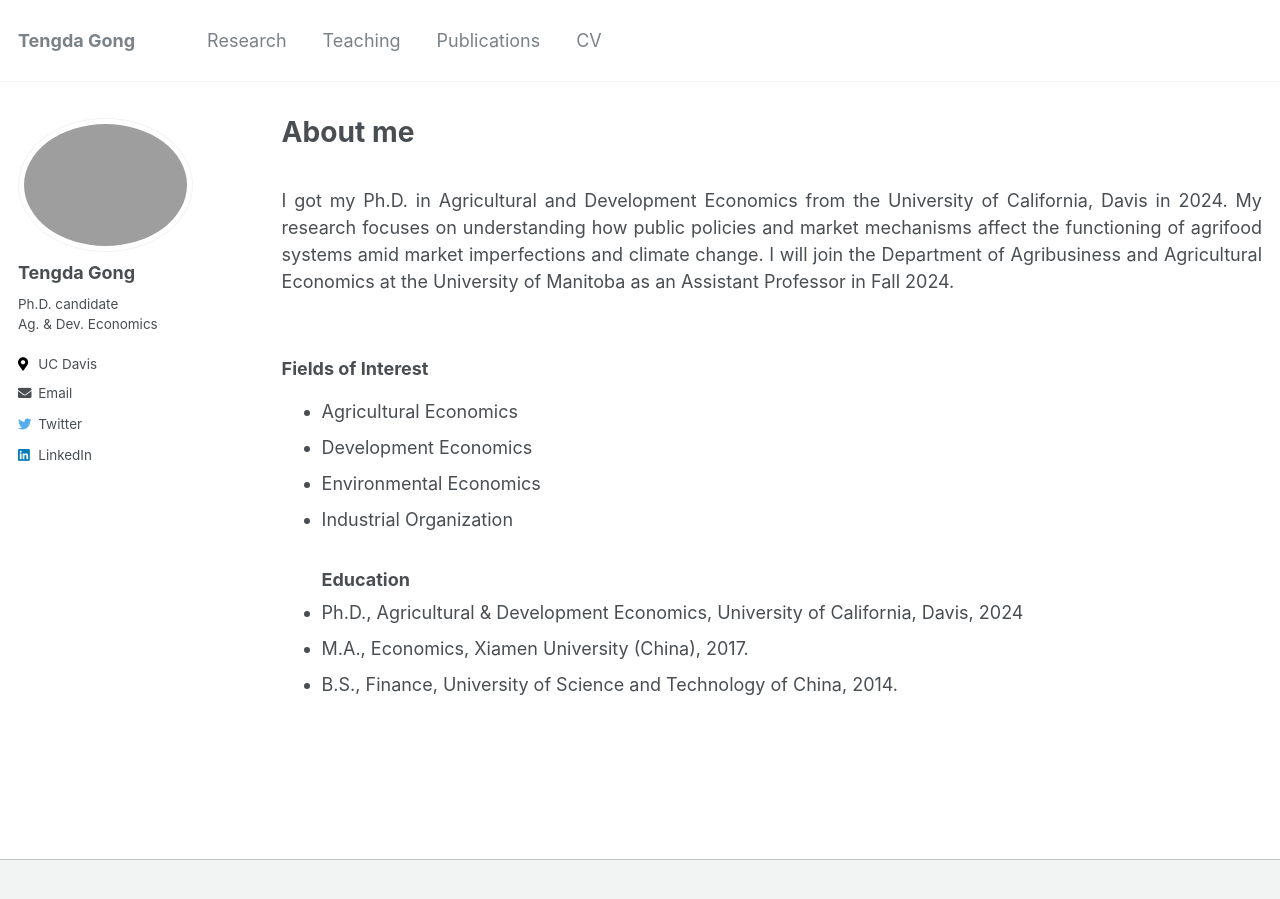
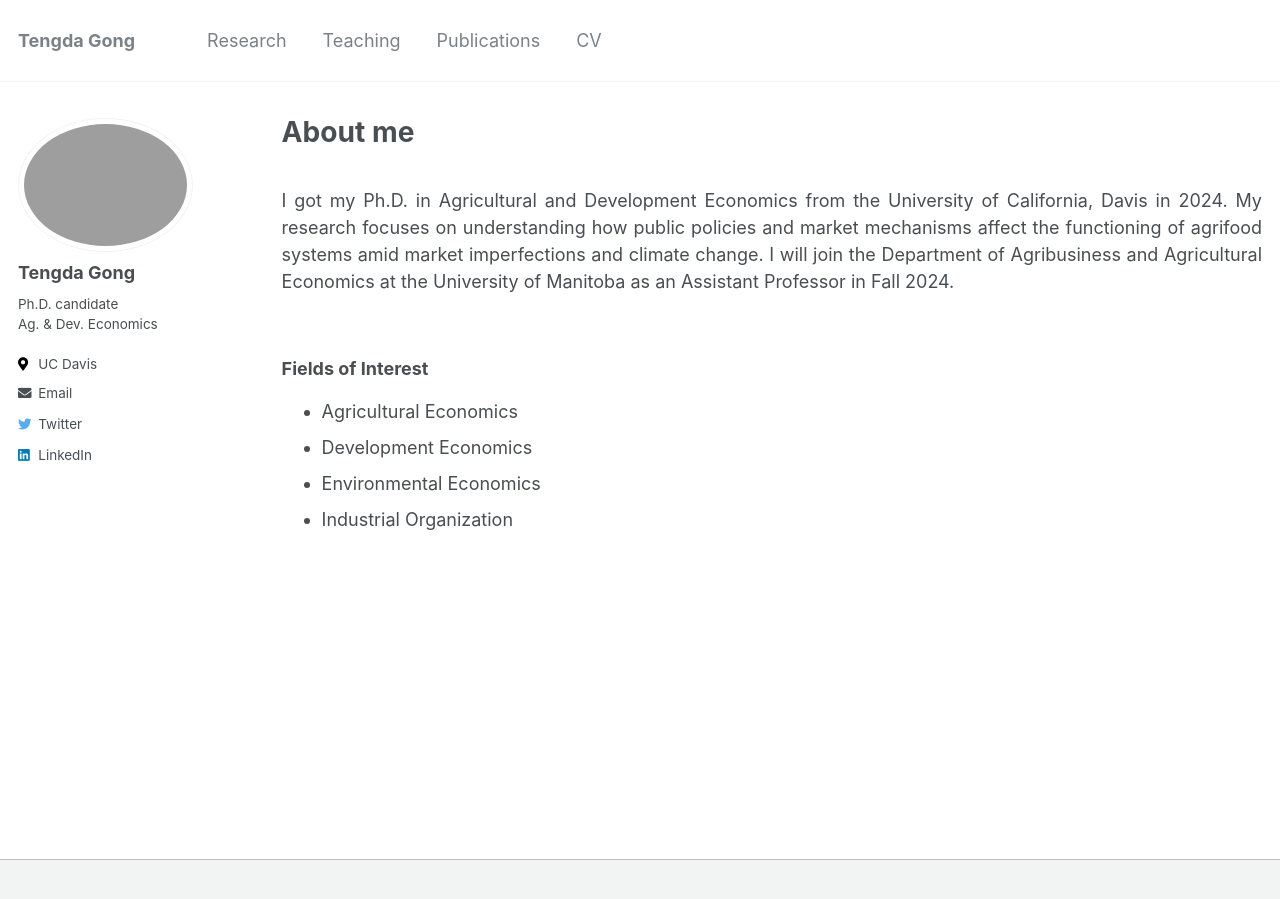
Before and after one commit to tendakung/tendakung.github.io, a Jekyll site: the page built from _pages/about.md, in a window 1280 px wide and 932 px high. Shown: the top 899 px of the window. Built offline with Jekyll 4.4.1, drawn with Linux system fonts in a browser that asks for light colours.

Commit message:
Update about.md

```diff
--- a/_pages/about.md
+++ b/_pages/about.md
@@ -16,9 +16,4 @@ I got my Ph.D. in Agricultural and Development Economics from the University of
 - Development Economics
 - Environmental Economics
 - Industrial Organization
-### Education
-- Ph.D., Agricultural & Development Economics, University of California, Davis, 2024
-- M.A., Economics, Xiamen University (China), 2017.
-- B.S., Finance, University of Science and Technology of China, 2014.
 <br>
-<br>
```
